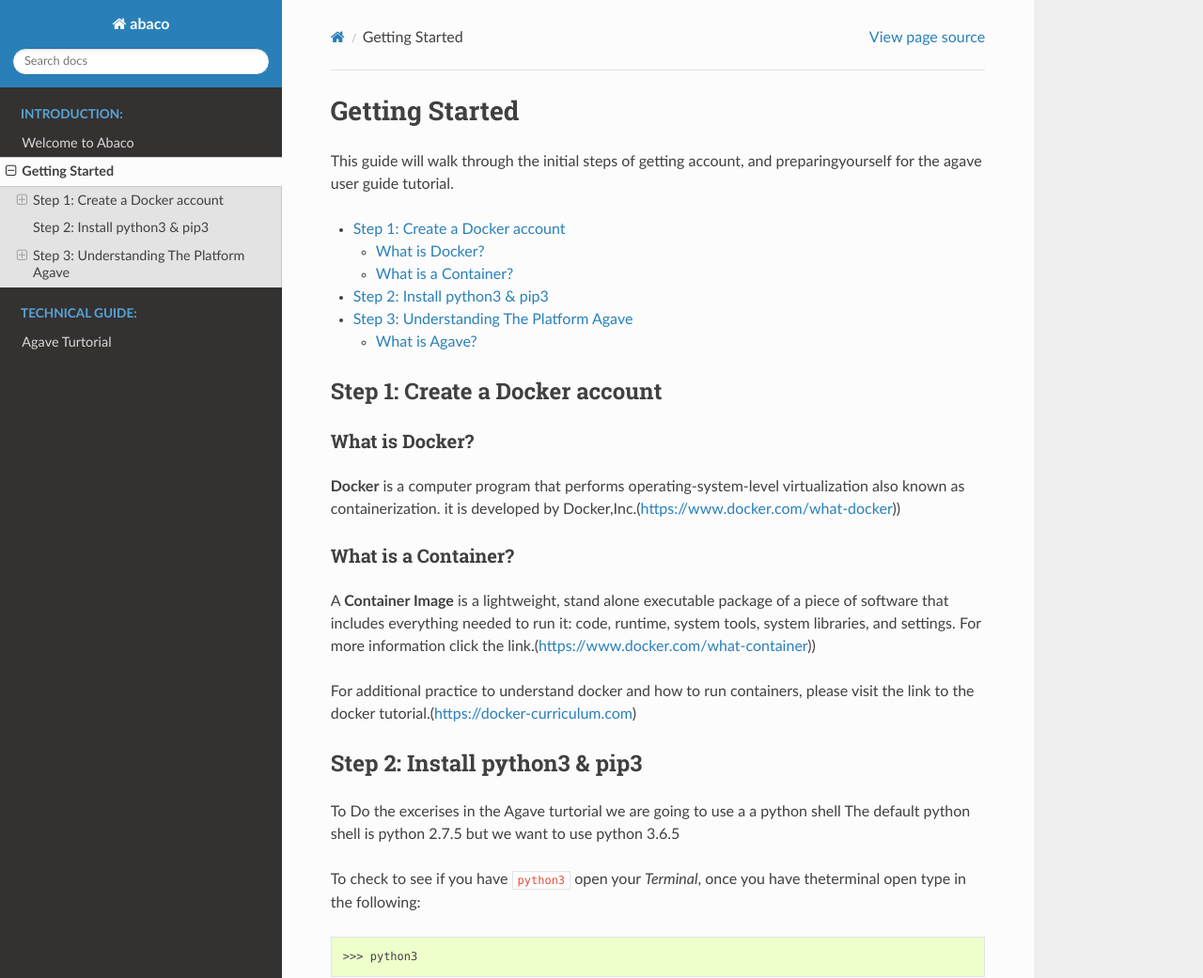
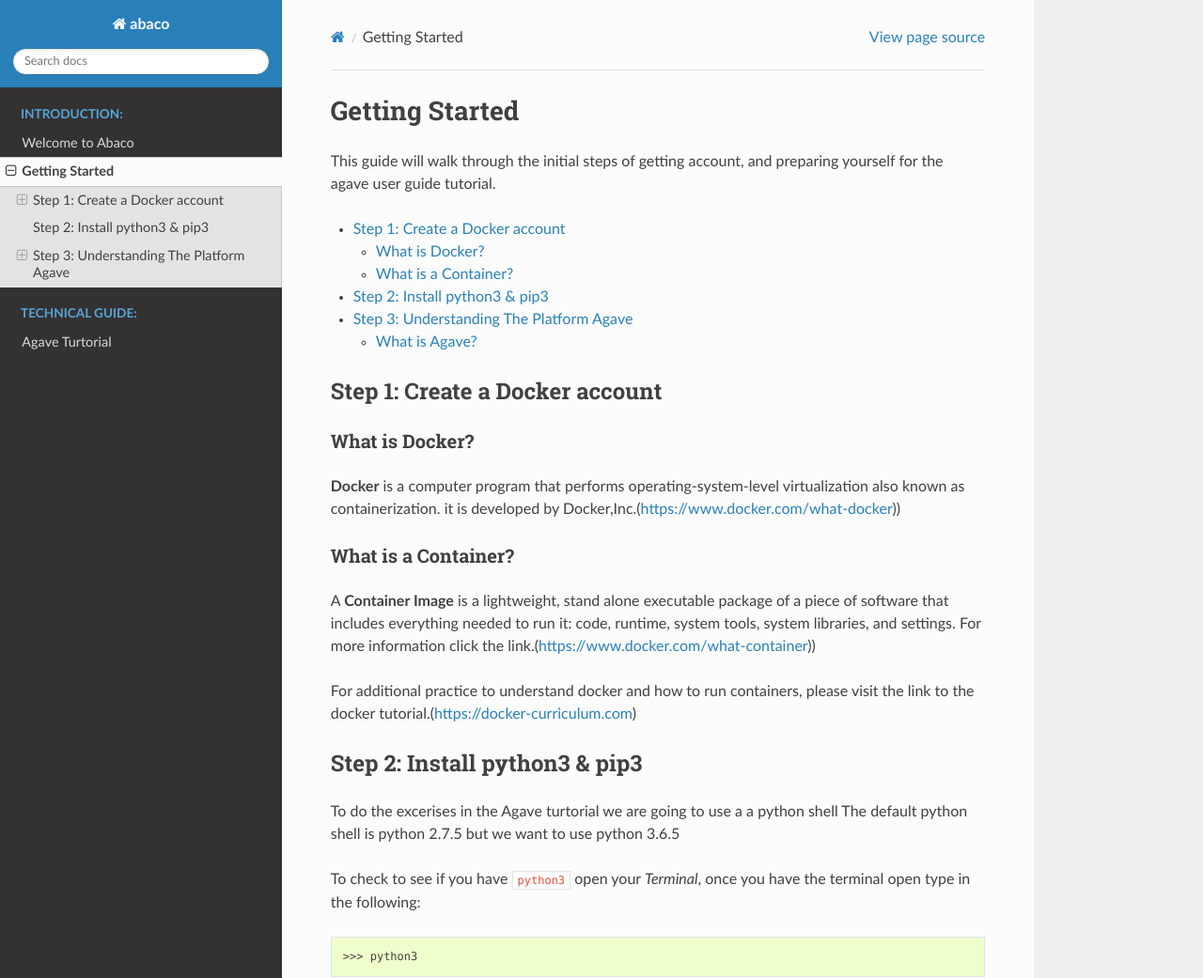
Before and after one commit to TACC/Abaco2.0, a Sphinx documentation site: the page built from docs/source/getting-started/index.rst, in a window 1280 px wide and 1400 px high. Shown: the top 1041 px of the window at 94% size. Built offline with Sphinx 7.4.7 and the Read the Docs theme 2.0.0, drawn with Linux system fonts in a browser that asks for light colours.

Commit message:
Update index.rst

```diff
--- a/docs/source/getting-started/index.rst
+++ b/docs/source/getting-started/index.rst
@@ -5,7 +5,7 @@
 Getting Started
 ===================
 
-This guide will walk through the initial steps of getting account, and preparingyourself for the agave user guide tutorial.
+This guide will walk through the initial steps of getting account, and preparing yourself for the agave user guide tutorial.
 
 .. contents:: :local:
 
@@ -29,9 +29,9 @@ For additional practice to understand docker and how to run containers, please v
 Step 2: Install python3 & pip3
 ------------------------------
 
-To Do the excerises in the Agave turtorial we are going to use a a python shell The default python shell is python 2.7.5 but we want to use python 3.6.5
+To do the excerises in the Agave turtorial we are going to use a a python shell The default python shell is python 2.7.5 but we want to use python 3.6.5
 
-To check to see if you have ``python3``  open your `Terminal`, once you have theterminal open type in the following:
+To check to see if you have ``python3``  open your `Terminal`, once you have the terminal open type in the following:
 
 .. code-block:: bash
 
```
